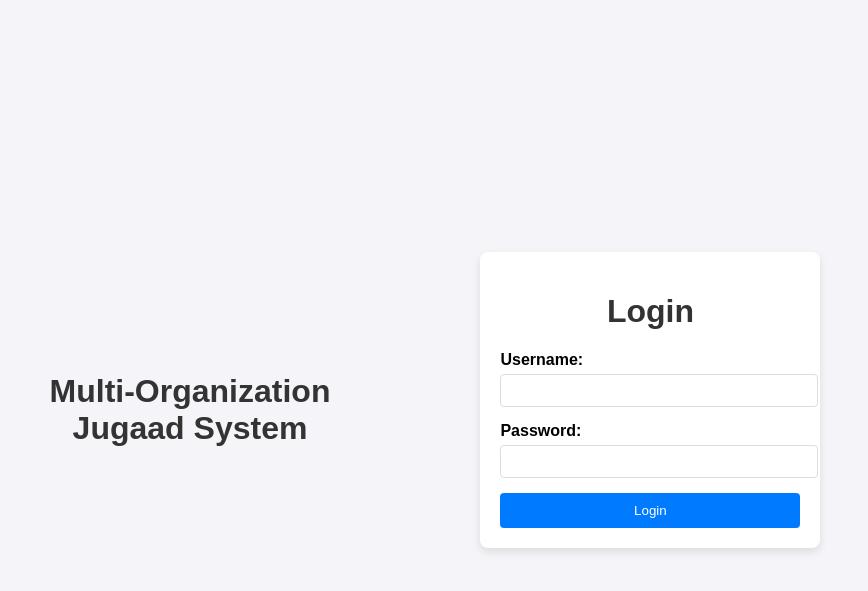
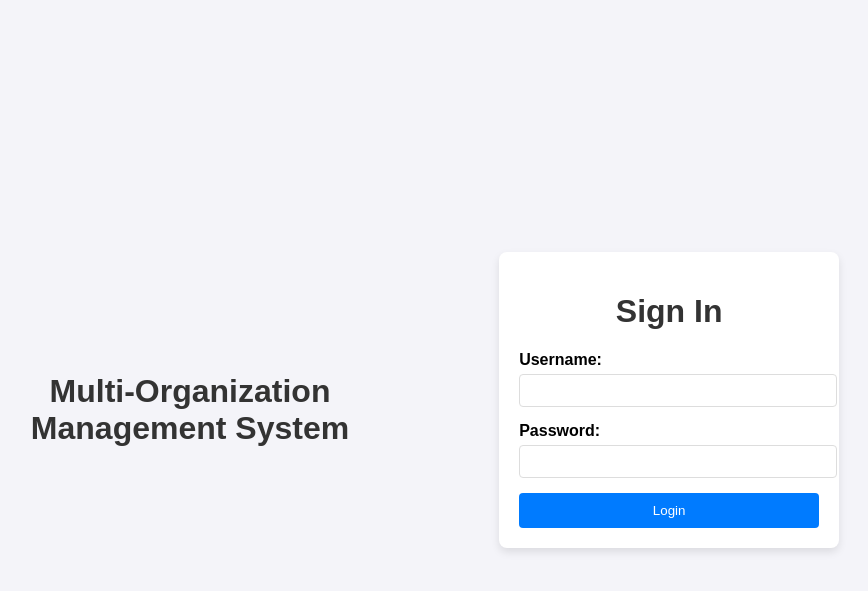
Before and after one commit to royg-9595/Multi-Organization-Management-System, a Django app: page / in a window 1280 px wide. Shown: the top 591 px of the page, without its empty margins (205-1073 px from the left). Run offline with Django 5.2, Linux system fonts and the light colour scheme.

Commit message:
Update login.html

```diff
--- a/orgs/templates/orgs/login.html
+++ b/orgs/templates/orgs/login.html
@@ -66,10 +66,10 @@
 </head>
 <body>
     <div class="header-container">
-        <h1>Multi-Organization <br> Jugaad System</h1>
+        <h1>Multi-Organization <br> Management System</h1>
     </div>
     <div class="login-container">
-        <h1>Login</h1>
+        <h1>Sign In</h1>
         {% if error %}
             <div class="error" id="error-message">{{ error }}</div>
         {% endif %}
```
